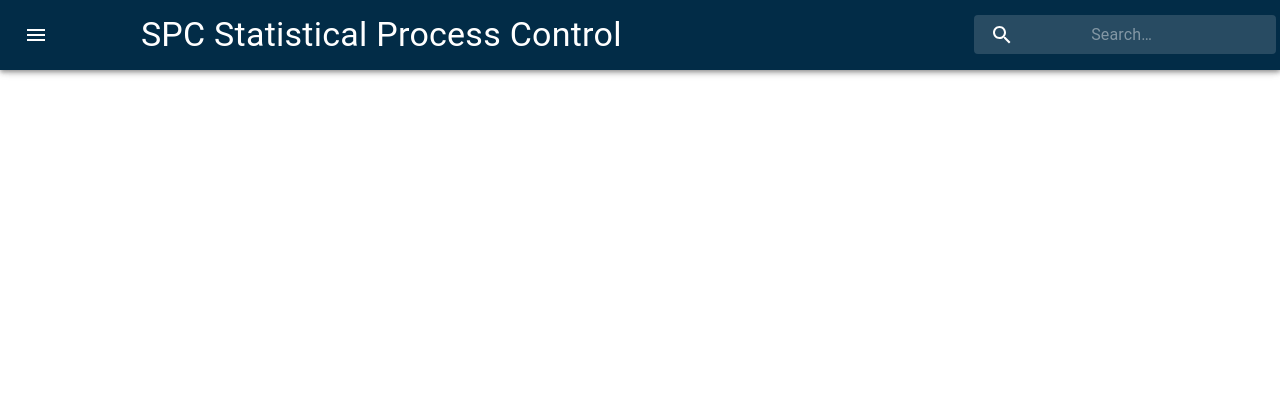
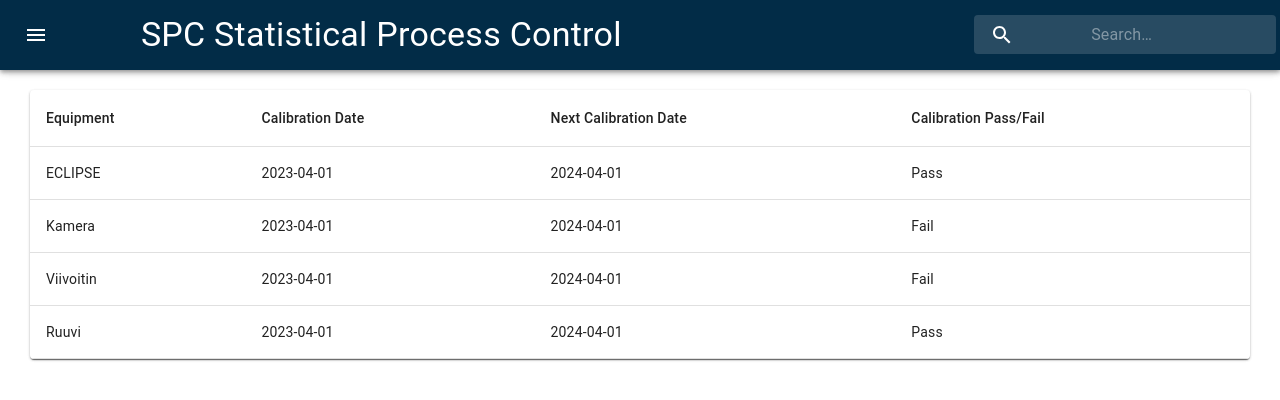
Before and after one commit to hussmoha/hhh, a React (Create React App) app in the folder client/: page /Calibration in a window 1280 px wide. Shown: the top 400 px of the page. Built offline with nearby package versions, Linux system fonts and the light colour scheme; the HTML template or start-up script is replaced by a standard one.

Commit message:
created calibration table mock up

```diff
--- a/client/src/App.js
+++ b/client/src/App.js
@@ -5,12 +5,13 @@ import { Route, Routes } from "react-router-dom";
 
 import "./App.css";
 import { GoogleOAuthProvider } from "@react-oauth/google";
-import MeasureForm from "./components/MeasureForm";
+
 import Data from "./components/Data";
 import ExecuteButton from "./components/ExecuteButton";
 import SpcPlot from "./components/SpcPlot";
-import CalibrationForm from "./components/CalibrationForm";
-//import MeasureButton from "./components/MeausreButton";
+
+import CalibrationTable from "./components/CalibrationTable";
+
 
 function App() {
   return (
@@ -23,6 +24,7 @@ function App() {
             <Route path="/" element={<SignIn />} />
             <Route path="/Chart" element={<SpcPlot />} />
             <Route path="/Datas" element={<Data />} />
+            <Route path="/Calibration" element={<CalibrationTable />} />
           </Routes>
 
 
--- a/client/src/components/CalibrationForm.js
+++ /dev/null
@@ -1,118 +0,0 @@
-import React from "react";
-import { Paper, TextField, Button, Grid } from "@mui/material";
-import { useState } from "react";
-import axios from "axios";
-
-function CalibrationForm() {
-    const [creator, setCreator] = useState("");
-    const [equipment, setEquipment] = useState("");
-    const [id, setId] = useState("");
-    const [date, setDate] = useState("");
-    const [field5, setField5] = useState("");
-    const [field6, setField6] = useState();
-    const [field7, setField7] = useState("");
-    const [field8, setField8] = useState("");
-
-
-
-  const handleSubmit = async (e) => {
-    e.preventDefault();
-    e.preventDefault();
-    const calibration = {
-        creator,
-        equipment,
-        id,
-        date,
-        field5,
-        field6,
-        field7,
-        field8
-    };
-    try {
-      await axios.post("http://localhost:3001/Calibrationposts", calibration);
-      alert("Data added successfully!");
-    } catch (error) {
-      console.error(error);
-      alert("Error adding data. Please try again later.");
-    }
-  };
-  return (
-    <Paper style={{ padding: "100px" }}>
-      <form onSubmit={handleSubmit}>
-        <Grid
-          container
-          xs={12}
-          spacing={1}
-          sx={{ alignItems: "center", justifyContent: "center" }}
-        >
-          <Grid item xs={6}>
-            <TextField
-              label="Creator"
-              type="string"
-              value={creator}
-              onChange={(e) => setCreator(e.target.value)}
-              variant="outlined"
-            />
-          </Grid>
-          <Grid item xs={6}>
-          <TextField
-              label="Input 5"
-              type="number"
-              value={field5}
-              onChange={(e) => setField5(e.target.value)}
-              variant="outlined"
-            />
-          </Grid>
-          <Grid item xs={6}>
-            <TextField
-              label="Date"
-              type="date"
-              value={date}
-              onChange={(e) => setDate(e.target.value)}
-              variant="outlined"
-            />
-          </Grid>
-
-          <Grid item xs={6}>
-            <TextField
-              label="Input 6"
-              type="number"
-              value={field6}
-              onChange={(e) => setField6(e.target.value)}
-              variant="outlined"
-            />
-          </Grid>
-          <Grid item xs={6}>
-
-            <TextField
-              label="Calibration equipment"
-              type="string"
-              value={equipment}
-              onChange={(e) => setEquipment(e.target.value)}
-              variant="outlined"
-            />
-          </Grid>
-          <Grid item xs={6}>
-            <TextField
-              label="Input 7"
-              type="number"
-              value={field7}
-              onChange={(e) => setField7(e.target.value)}
-              variant="outlined"
-            />
-          </Grid>
-          <Grid item xs={6}>
-
-          </Grid>
-          <Grid item xs={12}>
-          <Button variant="contained" type="submit" midWidth size="large">
-          Submit
-        </Button>
-          </Grid>
-        </Grid>
-      </form>
-    </Paper>
-  );
-}
-
-export default CalibrationForm;
--- /dev/null
+++ b/client/src/components/CalibrationTable.js
@@ -0,0 +1,60 @@
+import React from 'react';
+import { Paper, Table, TableBody, TableCell, TableContainer, TableHead, TableRow } from '@mui/material';
+
+const calibrationData = [
+  {
+    equipment: 'ECLIPSE',
+    calibrationDate: '2023-04-01',
+    nextCalibrationDate: '2024-04-01',
+    calibrationCertificate: 'Pass'
+  },
+  {
+    equipment: 'Kamera',
+    calibrationDate: '2023-04-01',
+    nextCalibrationDate: '2024-04-01',
+    calibrationCertificate: 'Fail'
+  },
+  {
+    equipment: 'Viivoitin',
+    calibrationDate: '2023-04-01',
+    nextCalibrationDate: '2024-04-01',
+    calibrationCertificate: 'Fail'
+  },
+  {
+    equipment: 'Ruuvi',
+    calibrationDate: '2023-04-01',
+    nextCalibrationDate: '2024-04-01',
+    calibrationCertificate: 'Pass'
+  },
+];
+
+const CalibrationTable = () => {
+  return (
+    <Paper>
+      <TableContainer component={Paper}>
+        <Table aria-label="calibration table">
+          <TableHead>
+            <TableRow>
+              <TableCell>Equipment</TableCell>
+              <TableCell>Calibration Date</TableCell>
+              <TableCell>Next Calibration Date</TableCell>
+              <TableCell>Calibration Pass/Fail</TableCell>
+            </TableRow>
+          </TableHead>
+          <TableBody>
+            {calibrationData.map((row) => (
+              <TableRow key={row.equipment}>
+                <TableCell>{row.equipment}</TableCell>
+                <TableCell>{row.calibrationDate}</TableCell>
+                <TableCell>{row.nextCalibrationDate}</TableCell>
+                <TableCell>{row.calibrationCertificate}</TableCell>
+              </TableRow>
+            ))}
+          </TableBody>
+        </Table>
+      </TableContainer>
+    </Paper>
+  );
+};
+
+export default CalibrationTable;
--- a/client/src/components/Data.js
+++ b/client/src/components/Data.js
@@ -79,6 +79,7 @@ const Data = () => {
             </Button>
           </Grid>
 
+
           <Grid item>
             <Grid
               container
@@ -88,7 +89,7 @@ const Data = () => {
               alignItems="flex-start"
             >
               <Grid item>
-                <Typography variant="h5">Part name:</Typography>
+                <Typography variant="h5">Part ID: {meas.partId}</Typography>
               </Grid>
               <Grid item>
                 <Typography variant="h5">Drawing number: </Typography>
@@ -110,7 +111,7 @@ const Data = () => {
                 <Typography variant="h5">Operator:</Typography>
               </Grid>
               <Grid item>
-                <Typography variant="h5">Time/Date: </Typography>
+                <Typography variant="h5">Date & Time: {meas.created_time} </Typography>
               </Grid>
             </Grid>
           </Grid>
--- a/client/src/components/ExecuteButton.js
+++ b/client/src/components/ExecuteButton.js
@@ -3,7 +3,7 @@ import axios from "axios";
 import Button from "@mui/material/Button";
 import PhotoCamera from "@mui/icons-material/PhotoCamera";
 import { useNavigate } from "react-router-dom";
-import { Typography } from "@mui/material";
+
 
 function ExecuteButton() {
   const navigate = useNavigate();
--- a/client/src/components/NavBar.js
+++ b/client/src/components/NavBar.js
@@ -85,7 +85,7 @@ export default function NavBar() {
             <MenuItem component={Link} to="/Chart" onClick={handleMenuClose}>
               SPC Chart
             </MenuItem>
-            <MenuItem onClick={handleMenuClose}>Calibrations</MenuItem>
+            <MenuItem component={Link} to="/Calibration" onClick={handleMenuClose}>Calibrations</MenuItem>
             {user && (
               <>
                 <MenuItem>
```
